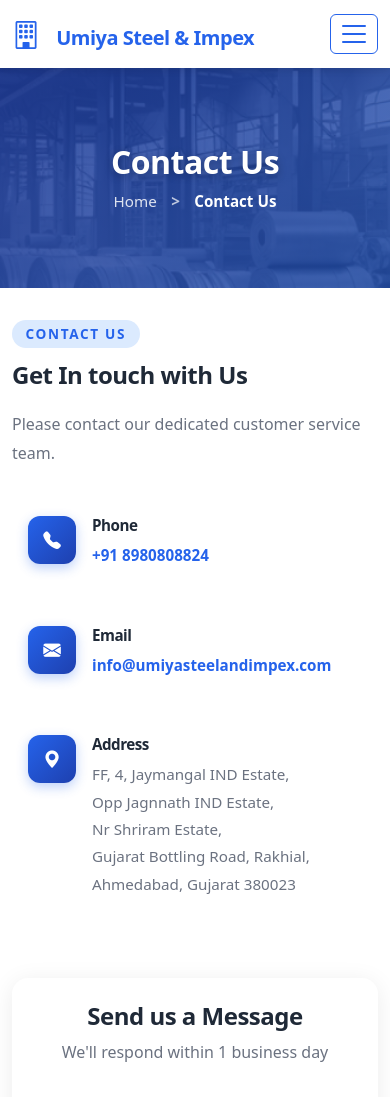
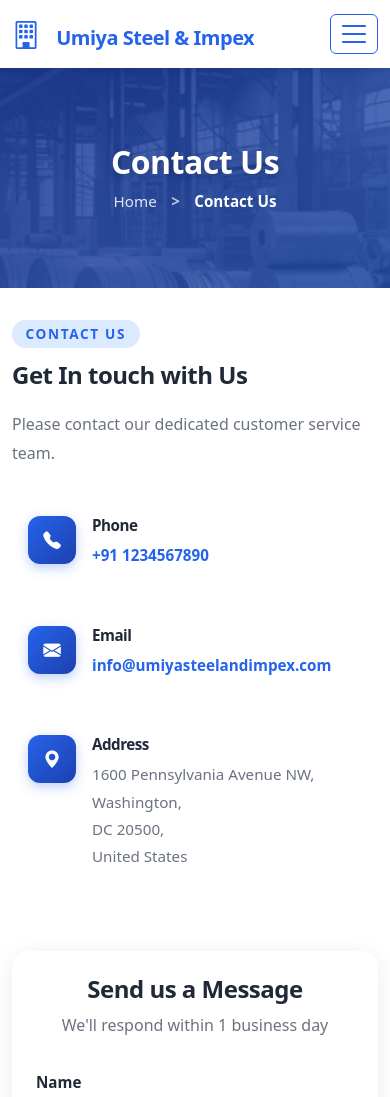
Before and after one commit to ambika-infotech-service/UmiyaSteel, an Angular app: page /contact-us in a window 390 px wide. Shown: the top 1097 px of the page. Built offline with nearby package versions, Linux system fonts and the light colour scheme.

Commit message:
phone number address updated

```diff
--- a/src/app/pages/contact-us/contact-us.html
+++ b/src/app/pages/contact-us/contact-us.html
@@ -41,7 +41,7 @@
               <div class="info-item-content">
                 <h3>Phone</h3>
                 <p>
-                  <a href="tel:+918980808824">+91 8980808824</a>
+                  <a href="tel:+911234567890">+91 1234567890</a>
                 </p>
               </div>
             </div>
@@ -67,11 +67,10 @@
               <div class="info-item-content">
                 <h3>Address</h3>
                 <address>
-                  FF, 4, Jaymangal IND Estate,<br />
-                  Opp Jagnnath IND Estate,<br />
-                  Nr Shriram Estate,<br />
-                  Gujarat Bottling Road, Rakhial,<br />
-                  Ahmedabad, Gujarat 380023
+                  1600 Pennsylvania Avenue NW,<br />
+                  Washington,<br />
+                  DC 20500,<br />
+                  United States
                 </address>
               </div>
             </div>
```
